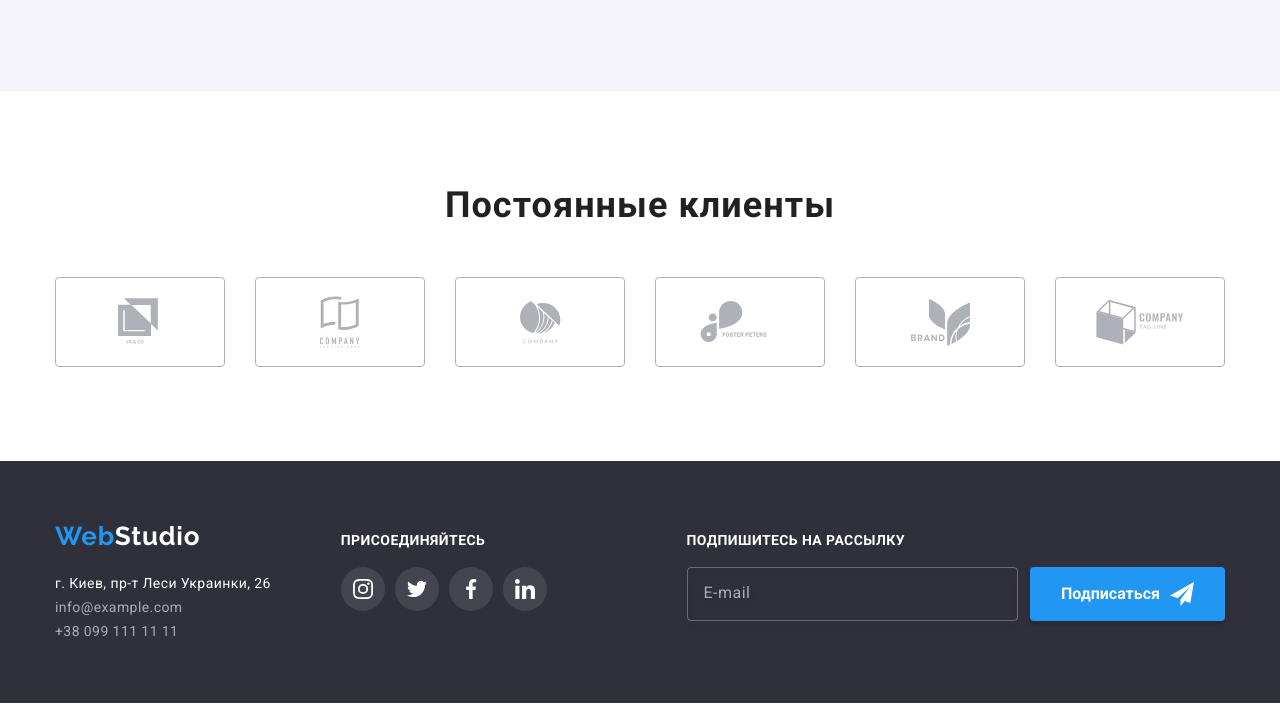
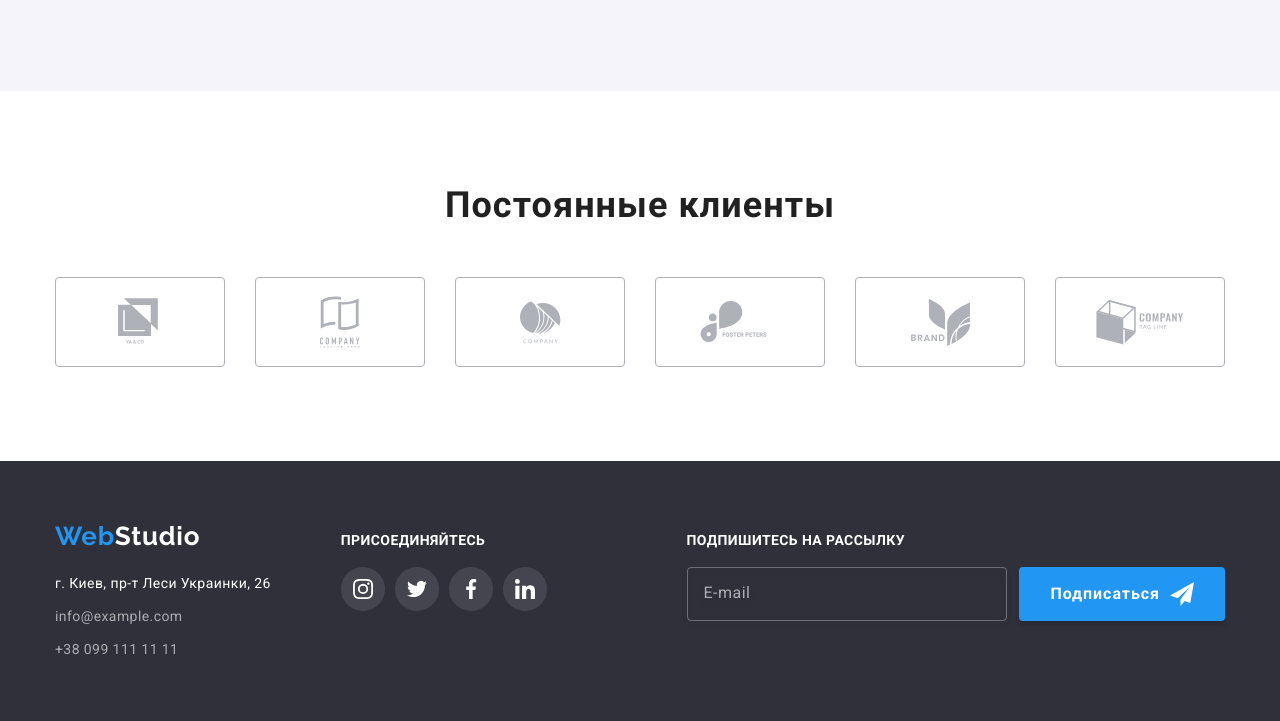
Before and after one commit to Olgashulz/goit-markup-hw-07, a plain HTML site: page index.html in a window 1280 px wide. Shown: the part 1964-2685 px from the top of the page. Drawn offline with nearby package versions, Linux system fonts and the light colour scheme.

Commit message:
правки

```diff
--- a/sass/components/_button.scss
+++ b/sass/components/_button.scss
@@ -4,6 +4,7 @@
   font-weight: bold;
   font-size: 16px;
   line-height: 30px;
+  letter-spacing: 0.06em;
   color: var(--colorOn-darkВackground);
   background-color: var(--accent-color);
   box-shadow: 0px 4px 4px rgba(0, 0, 0, 0.15);
--- a/sass/layout/_advantage.scss
+++ b/sass/layout/_advantage.scss
@@ -18,6 +18,7 @@
     padding-bottom: 25px;
     margin-bottom: 30px;
     background-color: #f5f4fa;
+    border-radius: 4px;
   }
 
   &__svg {
--- a/sass/layout/_footer.scss
+++ b/sass/layout/_footer.scss
@@ -23,6 +23,10 @@
 
 .footer__contacts {
   margin-right: 70px;
+}
+
+.contacts__item:not(:last-child) {
+  margin-bottom: 9px;
 }
 
 .contacts__link {
```
Also changed, not shown: css/main.css, css/main.min.css, 2 other files.
